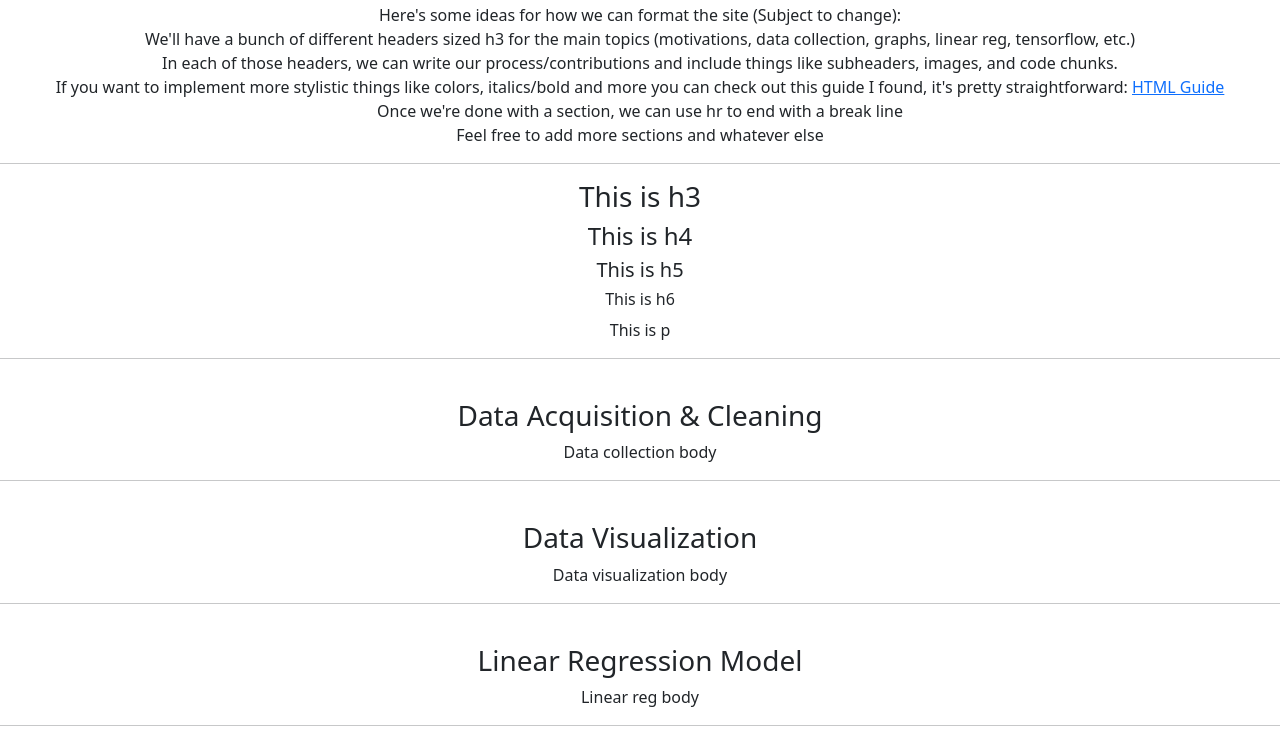
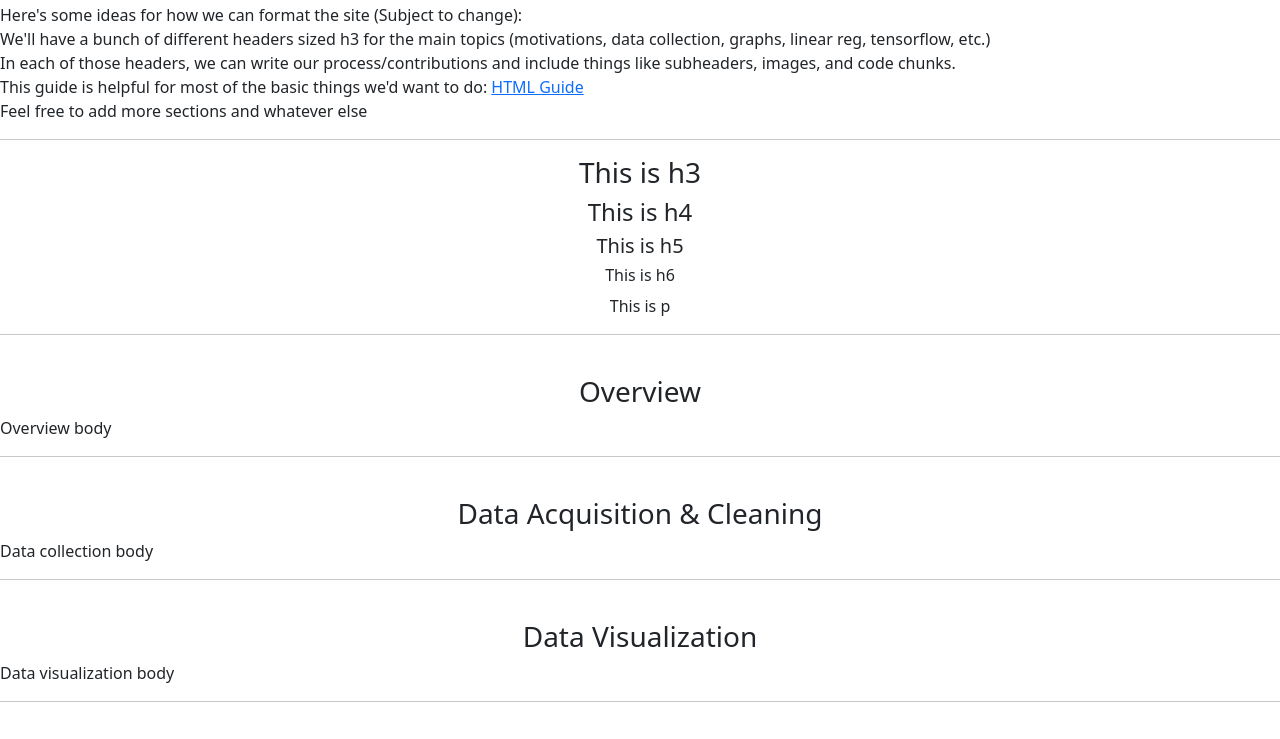
Before and after one commit to mikeycurtis/BasketballScorePredictor.github.io, a plain HTML site: page index.html in a window 1280 px wide. Shown: the part 133-872 px from the top of the page. Drawn offline with nearby package versions, Linux system fonts and the light colour scheme.

Commit message:
Update index.html

```diff
--- a/index.html
+++ b/index.html
@@ -28,49 +28,53 @@
   </div>
 </nav>
 </div>
-    <center>
-    <br><h1>Welcome to the project!</h1>
+    <br><h1 style="text-align:center;">Welcome to the project!</h1>
     <p> Here's some ideas for how we can format the site (Subject to change):<br>
         We'll have a bunch of different headers sized h3 for the main topics (motivations,
         data collection, graphs, linear reg, tensorflow, etc.)<br>
         In each of those headers, we can write our process/contributions and include things
         like subheaders, images, and code chunks.<br>
-        If you want to implement more stylistic things like colors, italics/bold and more you can check out this guide I found,
-        it's pretty straightforward: <a href="https://www.w3schools.com/html/default.asp">HTML Guide</a> <br>
-        Once we're done with a section, we can use hr to end with a break line <br>
+        This guide is helpful for most of the basic things we'd want to do:
+        <a href="https://www.w3schools.com/html/default.asp">HTML Guide</a> <br>
         Feel free to add more sections and whatever else </p><hr>
-    <h3>This is h3</h3>
-    <h4>This is h4</h4>
-    <h5>This is h5</h5>
-    <h6>This is h6</h6>
-    <p>This is p</p>
+    <h3 style="text-align:center;">This is h3</h3>
+    <h4 style="text-align:center;">This is h4</h4>
+    <h5 style="text-align:center;">This is h5</h5>
+    <h6 style="text-align:center;">This is h6</h6>
+    <p style="text-align:center;">This is p</p>
     <hr><br>
 
-    <h3>Data Acquisition & Cleaning</h3>
+    <h3 style="text-align:center;">Overview</h3>
+    <p> Overview body
+
+    </p>
+    <hr><br>
+
+    <h3 style="text-align:center;">Data Acquisition & Cleaning</h3>
     <p>Data collection body
 
     </p>
     <hr><br>
 
-    <h3>Data Visualization</h3>
+    <h3 style="text-align:center;">Data Visualization</h3>
     <p>Data visualization body
 
     </p>
     <hr><br>
 
-    <h3>Linear Regression Model</h3>
+    <h3 style="text-align:center;">Linear Regression Model</h3>
     <p>Linear reg body
 
     </p>
     <hr><br>
 
-    <h3>Tensor Flow Model</h3>
+    <h3 style="text-align:center;">Tensor Flow Model</h3>
     <p>Tensor flow body
 
     </p>
     <hr><br>
 
-    <h3>Summary/Conclusion</h3>
+    <h3 style="text-align:center;">Summary/Conclusion</h3>
     <p>Conclusion body
 
     </p>
@@ -86,7 +90,6 @@
             title="Jovian Viewer" height="511" width="100%" style="margin: 0 auto; max-width: 800px;" frameborder="0" scrolling="auto"></iframe>
 
     <iframe src="https://jovian.ai/embed?url=https://jovian.ai/bernie-graves/completenotebook/v/1&cellId=20" stitle="Jovian Viewer" height="799" width="100%" style="margin: 0 auto; max-width: 800px;" frameborder="0" scrolling="auto"></iframe>
-     </center>
 </body>
 <script src="app.js"></script>
 </html>
```
